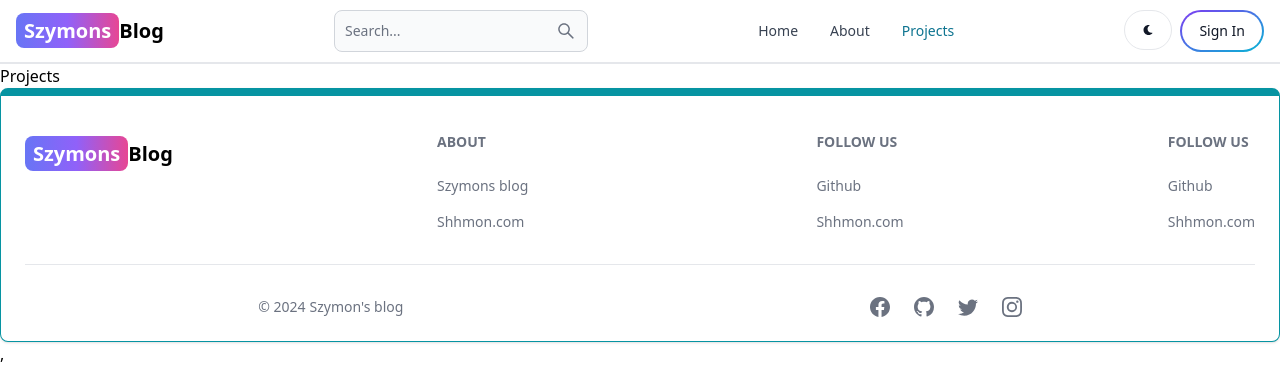
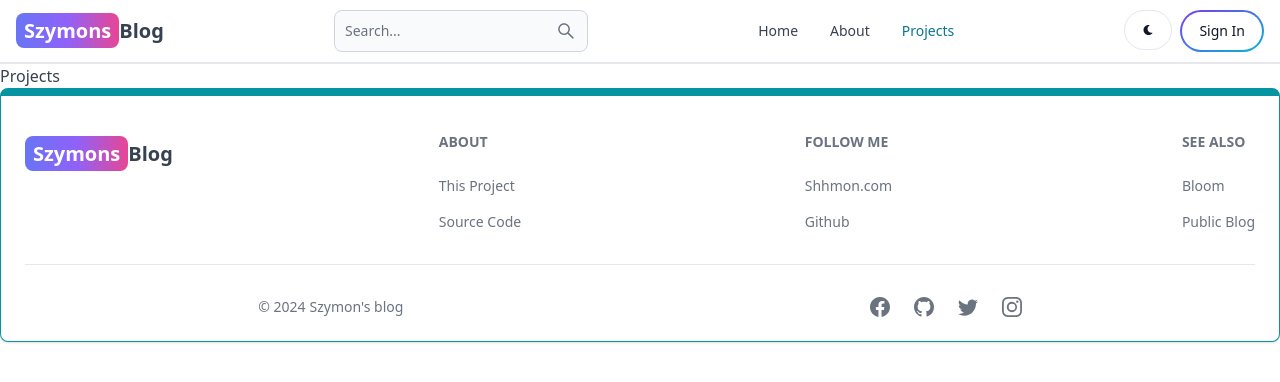
Before and after one commit to ShhmonDai/Personal-mern-blog, a React app in the folder client/: page /projects in a window 1280 px wide. Shown: the top 382 px of the page. Built offline with nearby package versions, Linux system fonts and the light colour scheme; no server answers; the HTML template or start-up script is replaced by a standard one.

Commit message:
complete dark mode

```diff
--- a/client/src/components/Footer.jsx
+++ b/client/src/components/Footer.jsx
@@ -20,34 +20,34 @@
                 <Footer.Title title='About' />
                 <Footer.LinkGroup col>
                     <Footer.Link href='https://www.shhmon.com' target='_blank' rel='noopener noreferrer'>
-                        Szymons blog
+                        This Project
                     </Footer.Link>
                     <Footer.Link href='https://www.shhmon.com' target='_blank' rel='noopener noreferrer'>
-                        Shhmon.com
+                        Source Code
                     </Footer.Link>
                 </Footer.LinkGroup>
             </div>
 
             <div className='mt-3'>
-                <Footer.Title title='Follow Us' />
+                <Footer.Title title='Follow Me' />
                 <Footer.LinkGroup col>
                     <Footer.Link href='https://www.shhmon.com' target='_blank' rel='noopener noreferrer'>
-                        Github
+                        Shhmon.com
                     </Footer.Link>
                     <Footer.Link href='https://www.shhmon.com' target='_blank' rel='noopener noreferrer'>
-                        Shhmon.com
+                        Github
                     </Footer.Link>
                 </Footer.LinkGroup>
             </div>
 
             <div className='mt-3'>
-                <Footer.Title title='Follow Us' />
+                <Footer.Title title='See Also' />
                 <Footer.LinkGroup col>
                     <Footer.Link href='https://www.shhmon.com' target='_blank' rel='noopener noreferrer'>
-                        Github
+                        Bloom
                     </Footer.Link>
                     <Footer.Link href='https://www.shhmon.com' target='_blank' rel='noopener noreferrer'>
-                        Shhmon.com
+                        Public Blog
                     </Footer.Link>
                 </Footer.LinkGroup>
             </div>
--- a/client/src/components/Header.jsx
+++ b/client/src/components/Header.jsx
@@ -1,13 +1,16 @@
 import { Avatar, Button, Dropdown, Navbar, TextInput } from "flowbite-react";
 import { Link, useLocation } from 'react-router-dom';
 import { AiOutlineSearch } from 'react-icons/ai';
-import { FaMoon } from 'react-icons/fa';
-import { useSelector } from 'react-redux';
+import { FaMoon, FaSun } from 'react-icons/fa';
+import { useDispatch, useSelector } from 'react-redux';
+import { toggleTheme } from "../redux/theme/themeSlice";
 
 
 export default function Header() {
     const path = useLocation().pathname;
+    const dispatch = useDispatch();
     const {currentUser} = useSelector(state => state.user);
+    const {theme} = useSelector((state) => state.theme);
 
   return (
     <Navbar className='border-b-2'>
@@ -29,8 +32,8 @@
       </Button>
 
       <div className='flex gap-2 md:order-2'>
-        <Button className='w-12 h-10 hidden sm:inline' color='gray' pill>
-          <FaMoon />
+        <Button className='w-12 h-10 hidden sm:inline' color='gray' pill onClick={()=> dispatch(toggleTheme())}>
+          {theme === 'dark' ? <FaSun /> : <FaMoon />}
         </Button>
 
         {currentUser ? (
--- /dev/null
+++ b/client/src/components/ThemeProvider.jsx
@@ -0,0 +1,12 @@
+import { useSelector } from "react-redux";
+
+export default function ThemeProvider({ children }) {
+    const {theme} = useSelector(state => state.theme);
+  return (
+    <div className={theme}>
+        <div className='bg-white text-gray-700 dark:text-gray-200 dark:bg-[rgb(16,23,42)] min-h-screen'>
+            {children}
+        </div>
+    </div>
+  );
+}
--- a/client/src/main.jsx
+++ b/client/src/main.jsx
@@ -5,11 +5,14 @@
 import { store, persistor } from './redux/store'
 import { Provider } from 'react-redux'
 import { PersistGate } from 'redux-persist/integration/react'
+import ThemeProvider from './components/ThemeProvider.jsx'
 
 ReactDOM.createRoot(document.getElementById('root')).render(
   <PersistGate persistor={persistor}>
     <Provider store={store}>
-      <App />
+      <ThemeProvider>
+        <App />
+      </ThemeProvider>
     </Provider>,
   </PersistGate>
 )
--- a/client/src/redux/store.js
+++ b/client/src/redux/store.js
@@ -3,9 +3,11 @@
 import { persistReducer } from 'redux-persist';
 import storage from 'redux-persist/lib/storage';
 import persistStore from 'redux-persist/es/persistStore';
+import themeReducer from './theme/themeSlice';
 
 const rootReducer = combineReducers({
     user: userReducer,
+    theme: themeReducer,
 });
 
 const persistConfig = {
--- /dev/null
+++ b/client/src/redux/theme/themeSlice.js
@@ -0,0 +1,19 @@
+import {createSlice} from '@reduxjs/toolkit';
+
+const initialState = {
+    theme: 'light',
+};
+
+const themeSlice = createSlice({
+    name: 'theme',
+    initialState,
+    reducers: {
+        toggleTheme: (state) => {
+            state.theme = state.theme === 'light' ? 'dark' : 'light';
+        },
+    }
+});
+
+export const {toggleTheme} = themeSlice.actions;
+
+export default themeSlice.reducer;
```
